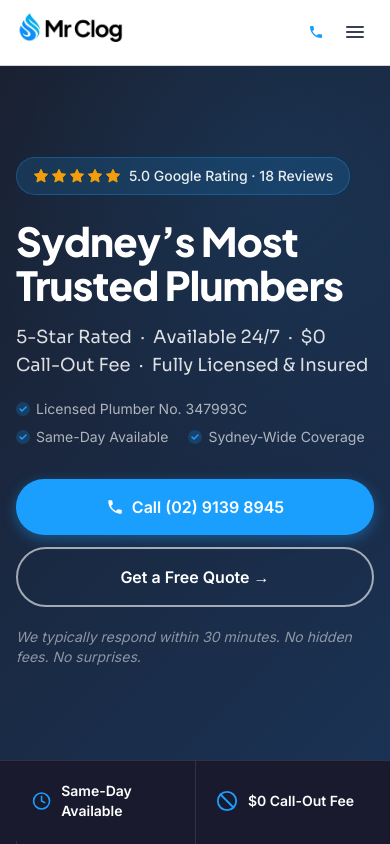
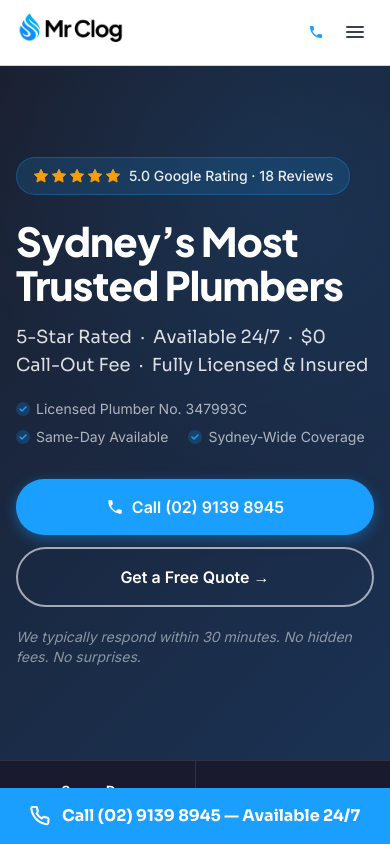
Before and after one commit to mrclogplumbing/mrclog-website, a Next.js app: page / in a window 390 px wide. Shown: the top 844 px of the page. Built offline with nearby package versions, Linux system fonts and the light colour scheme.

Commit message:
Implement sticky mobile call bar
Added a sticky mobile call bar with a phone link and icon.

```diff
--- a/src/app/layout.tsx
+++ b/src/app/layout.tsx
@@ -3,6 +3,9 @@ import { Inter, Sora, Plus_Jakarta_Sans } from "next/font/google";
 import "./globals.css";
 import Header from "@/components/Header";
 import Footer from "@/components/Footer";
+
+const PHONE_HREF = "tel:+61291398945";
+const PHONE = "(02) 9139 8945";
 
 const inter = Inter({
   subsets: ["latin"],
@@ -74,7 +77,17 @@ export default function RootLayout({
         <Header />
         <main>{children}</main>
         <Footer />
-      </body>
+              {/* Sticky mobile call bar */}
+        <a
+          href={PHONE_HREF}
+          className="md:hidden fixed bottom-0 inset-x-0 z-50 flex items-center justify-center gap-3 py-4 text-white font-display font-bold text-base shadow-lg"
+          style={{ background: "var(--color-brand-blue)" }}
+          aria-label="Call Mr. Clog Plumbing"
+        >
+          <svg xmlns="http://www.w3.org/2000/svg" width="20" height="20" viewBox="0 0 24 24" fill="none" stroke="currentColor" strokeWidth="2.5" strokeLinecap="round" strokeLinejoin="round" aria-hidden="true"><path d="M22 16.92v3a2 2 0 0 1-2.18 2 19.79 19.79 0 0 1-8.63-3.07A19.5 19.5 0 0 1 4.69 12 19.79 19.79 0 0 1 1.61 3.45 2 2 0 0 1 3.57 1h3a2 2 0 0 1 2 1.72 12.84 12.84 0 0 0 .7 2.81 2 2 0 0 1-.45 2.11L8.09 8.91a16 16 0 0 0 6 6l1.27-1.27a2 2 0 0 1 2.11-.45 12.84 12.84 0 0 0 2.81.7A2 2 0 0 1 22 16.92z"/></svg>
+          Call {PHONE} — Available 24/7
+        </a>
+</body>
     </html>
   );
 }
```
